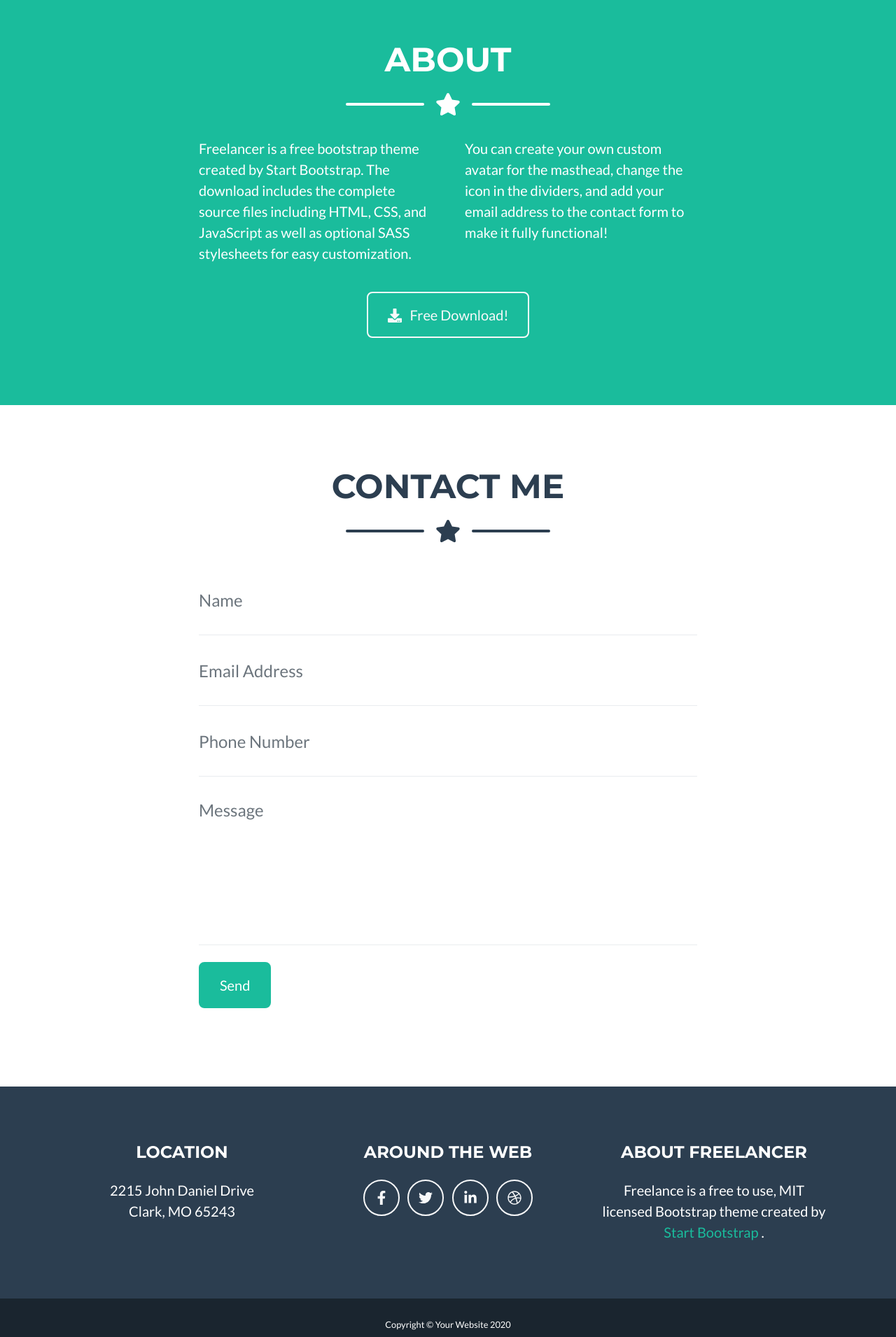
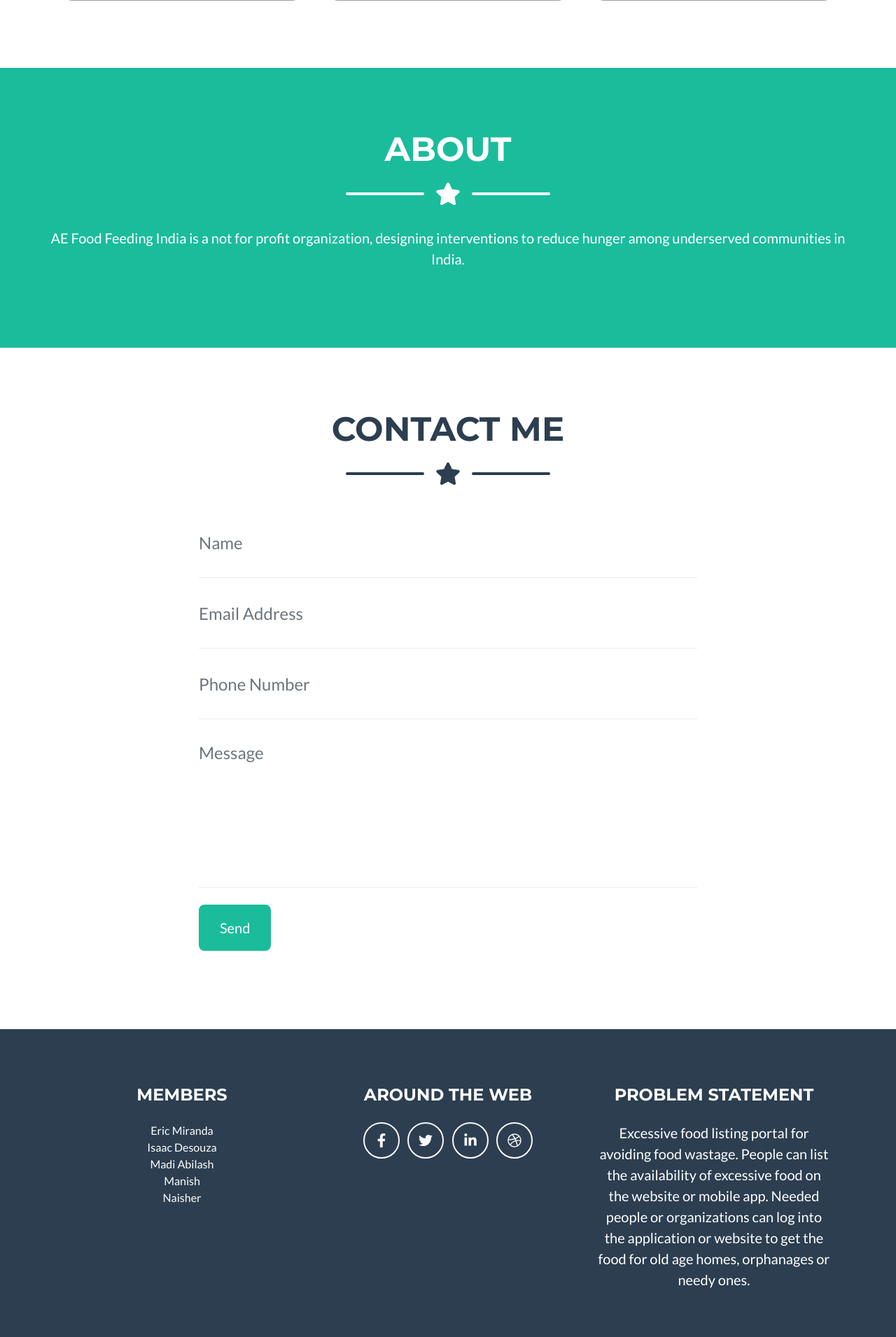
Before and after one commit to ericmiranda7/excessFood, a Django app: page / in a window 1280 px wide. Shown: the part 1609-3520 px from the top of the page at 70% size. Run offline with Django 3.2, Linux system fonts and the light colour scheme; some libraries are stand-ins or nearby versions; grey boxes are pictures that could not be loaded.

Commit message:
login&index.html
little info in index.html and alert for wrong credentials in login

```diff
--- a/accounts/templates/accounts/login.html
+++ b/accounts/templates/accounts/login.html
@@ -3,7 +3,10 @@
 {% block body %}
 
 {% if form.errors %}
-<p style="color: red;" > Your username and password didn't match. Please try again.</p>
+<script>
+    alert("Your username and password didn't match. Please try again.");
+</script>
+
 {% endif %}
 
 {% if next %}
--- a/templates/index.html
+++ b/templates/index.html
@@ -6,7 +6,7 @@
                 <!-- Masthead Avatar Image-->
                 <img class="masthead-avatar mb-5" src="assets/img/avataaars.svg" alt="" />
                 <!-- Masthead Heading-->
-                <h1 class="masthead-heading text-uppercase mb-0">Start Bootstrap</h1>
+                <h1 class="masthead-heading text-uppercase mb-0">AE FOODS</h1>
                 <!-- Icon Divider-->
                 <div class="divider-custom divider-light">
                     <div class="divider-custom-line"></div>
@@ -14,21 +14,25 @@
                     <div class="divider-custom-line"></div>
                 </div>
                 <!-- Masthead Subheading-->
-                <p class="masthead-subheading font-weight-light mb-0">Graphic Artist - Web Designer - Illustrator</p>
+                <p class="masthead-subheading font-weight-light mb-0">Add colours to your Life!</p>
             </div>
         </header>
         <!-- Portfolio Section-->
         <section class="page-section portfolio" id="portfolio">
             <div class="container">
                 <!-- Portfolio Section Heading-->
-                <h2 class="page-section-heading text-center text-uppercase text-secondary mb-0">Portfolio</h2>
+                <h2 class="page-section-heading text-center text-uppercase text-secondary mb-0">Lead a movement towards zero hunger</h2>
                 <!-- Icon Divider-->
                 <div class="divider-custom">
                     <div class="divider-custom-line"></div>
                     <div class="divider-custom-icon"><i class="fas fa-star"></i></div>
                     <div class="divider-custom-line"></div>
                 </div>
+                <p style="text-align: center;">A network of highly passionate citizens who care deeply about the potential the future generation holds. We help mobilize food from various sources to those in need through solutions that can ensure the lack of reliable meals is never an obstacle for a future with more education, better health and better economic status</p>
+
+
                 <!-- Portfolio Grid Items-->
+
                 <div class="row">
                     <!-- Portfolio Item 1-->
                     <div class="col-md-6 col-lg-4 mb-5">
@@ -100,16 +104,15 @@
                 </div>
                 <!-- About Section Content-->
                 <div class="row">
-                    <div class="col-lg-4 ml-auto"><p class="lead">Freelancer is a free bootstrap theme created by Start Bootstrap. The download includes the complete source files including HTML, CSS, and JavaScript as well as optional SASS stylesheets for easy customization.</p></div>
-                    <div class="col-lg-4 mr-auto"><p class="lead">You can create your own custom avatar for the masthead, change the icon in the dividers, and add your email address to the contact form to make it fully functional!</p></div>
+                    <div ><p class="lead" style="text-align: center;">AE Food Feeding India is a not for profit organization, designing interventions to reduce hunger among underserved communities in India.</p></div>
                 </div>
                 <!-- About Section Button-->
-                <div class="text-center mt-4">
+                <!-- <div class="text-center mt-4">
                     <a class="btn btn-xl btn-outline-light" href="https://startbootstrap.com/themes/freelancer/">
                         <i class="fas fa-download mr-2"></i>
                         Free Download!
                     </a>
-                </div>
+                </div> -->
             </div>
         </section>
         <!-- Contact Section-->
@@ -170,12 +173,18 @@
                 <div class="row">
                     <!-- Footer Location-->
                     <div class="col-lg-4 mb-5 mb-lg-0">
-                        <h4 class="text-uppercase mb-4">Location</h4>
-                        <p class="lead mb-0">
-                            2215 John Daniel Drive
-                            <br />
-                            Clark, MO 65243
-                        </p>
+                        <h4 class="text-uppercase mb-4">Members</h4>
+
+                            <ul style="list-style-type: none;
+                            margin: 0;
+                            padding: 0;">
+                                <li>Eric Miranda</li>
+                                <li>Isaac Desouza</li>
+                                <li>Madi Abilash</li>
+                                <li>Manish</li>
+                                <li>Naisher</li>
+                            </ul>
+
                     </div>
                     <!-- Footer Social Icons-->
                     <div class="col-lg-4 mb-5 mb-lg-0">
@@ -187,11 +196,10 @@
                     </div>
                     <!-- Footer About Text-->
                     <div class="col-lg-4">
-                        <h4 class="text-uppercase mb-4">About Freelancer</h4>
+                        <h4 class="text-uppercase mb-4">Problem Statement</h4>
                         <p class="lead mb-0">
-                            Freelance is a free to use, MIT licensed Bootstrap theme created by
-                            <a href="http://startbootstrap.com">Start Bootstrap</a>
-                            .
+                            Excessive food listing portal for avoiding food wastage. People can list the availability of excessive food on the website or mobile app. Needed people or organizations can log into the application or website to get the food for old age homes, orphanages or needy ones.
+
                         </p>
                     </div>
                 </div>
@@ -199,7 +207,7 @@
         </footer>
         <!-- Copyright Section-->
         <div class="copyright py-4 text-center text-white">
-            <div class="container"><small>Copyright © Your Website 2020</small></div>
+            <div class="container"><small>Copyright © AE FOODS 2020</small></div>
         </div>
         <!-- Scroll to Top Button (Only visible on small and extra-small screen sizes)-->
         <div class="scroll-to-top d-lg-none position-fixed">
```
